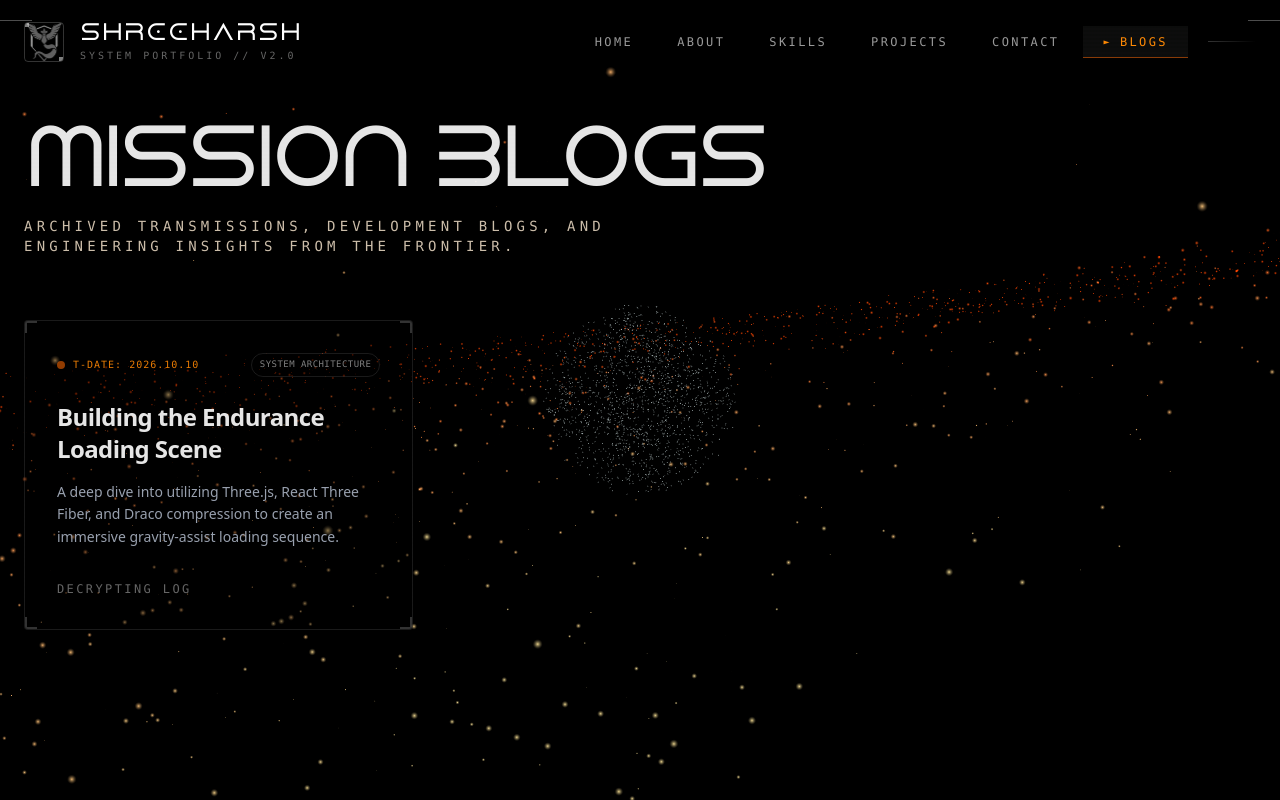
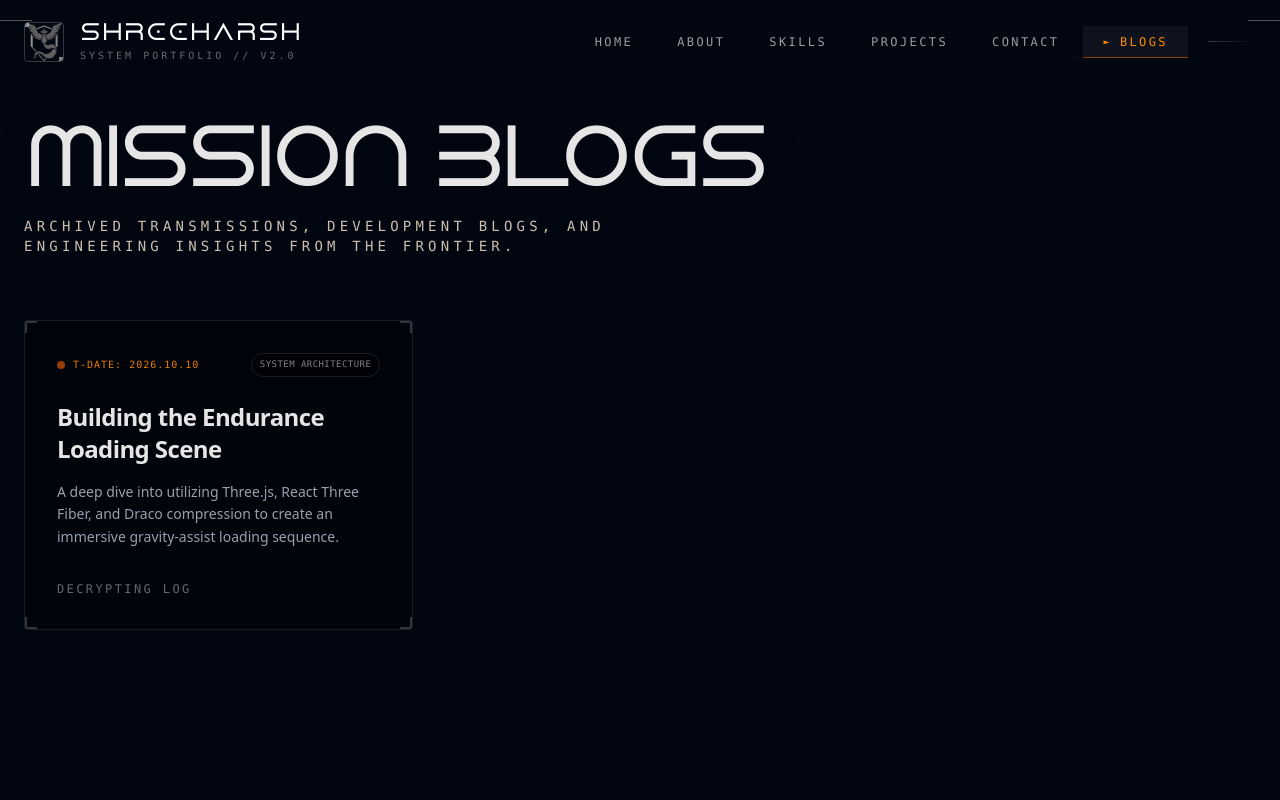
Before and after one commit to shreeharshshinde/portfolio, a React (Vite) app: page /blogs in a window 1280 px wide. Built offline with nearby package versions, Linux system fonts and the light colour scheme.

Commit message:
refactor: remove 3d canvas background and star animations from blog feed

```diff
--- a/src/pages/BlogFeed.tsx
+++ b/src/pages/BlogFeed.tsx
@@ -1,9 +1,7 @@
 import React, { Suspense } from 'react';
 import { useNavigate } from 'react-router-dom';
 import { Header } from '../components/Header';
-import { Canvas } from '@react-three/fiber';
-import { Stars } from '../components/stars/Stars';
-import SpaceDust from '../components/stars/SpaceDust';
+
 
 // Dummy navLinks since Header needs them, but Header will route using /#id
 const blogNavLinks = [
@@ -22,17 +20,7 @@ const BlogFeed: React.FC = () => {
         <div className="min-h-screen bg-gray-950 text-white font-sans antialiased relative overflow-hidden">
             <Header navLinks={blogNavLinks} activeSection="blogs" />
 
-            {/* Immersive 3D Background */}
-            <div className="fixed inset-0 z-0 pointer-events-none">
-                <Canvas camera={{ position: [0, 0, 15], fov: 45 }}>
-                    <Suspense fallback={null}>
-                        <color attach="background" args={['#000000']} />
-                        <Stars />
-                        <SpaceDust count={5000} />
-                        <ambientLight intensity={0.5} />
-                    </Suspense>
-                </Canvas>
-            </div>
+
 
             <div className="container mx-auto px-6 pt-32 pb-20 relative z-10">
                 {/* Header Section */}
```
